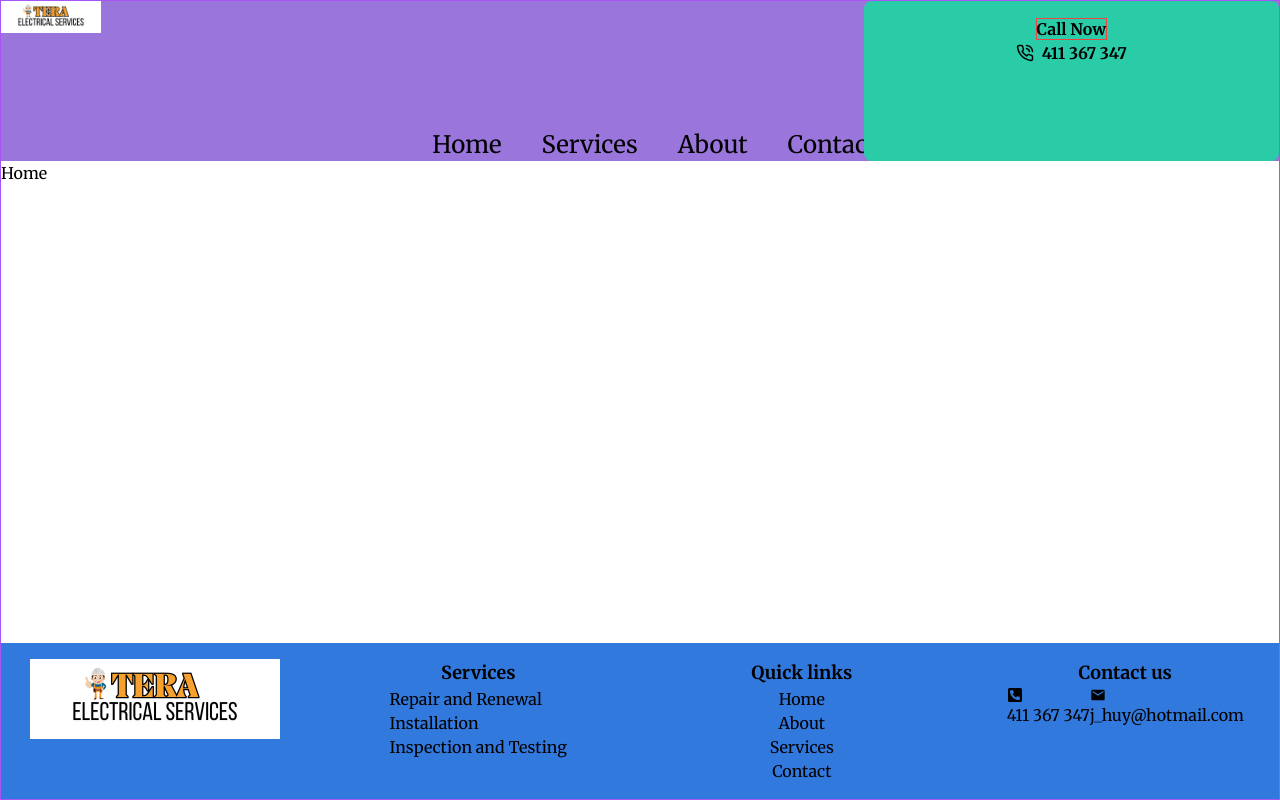
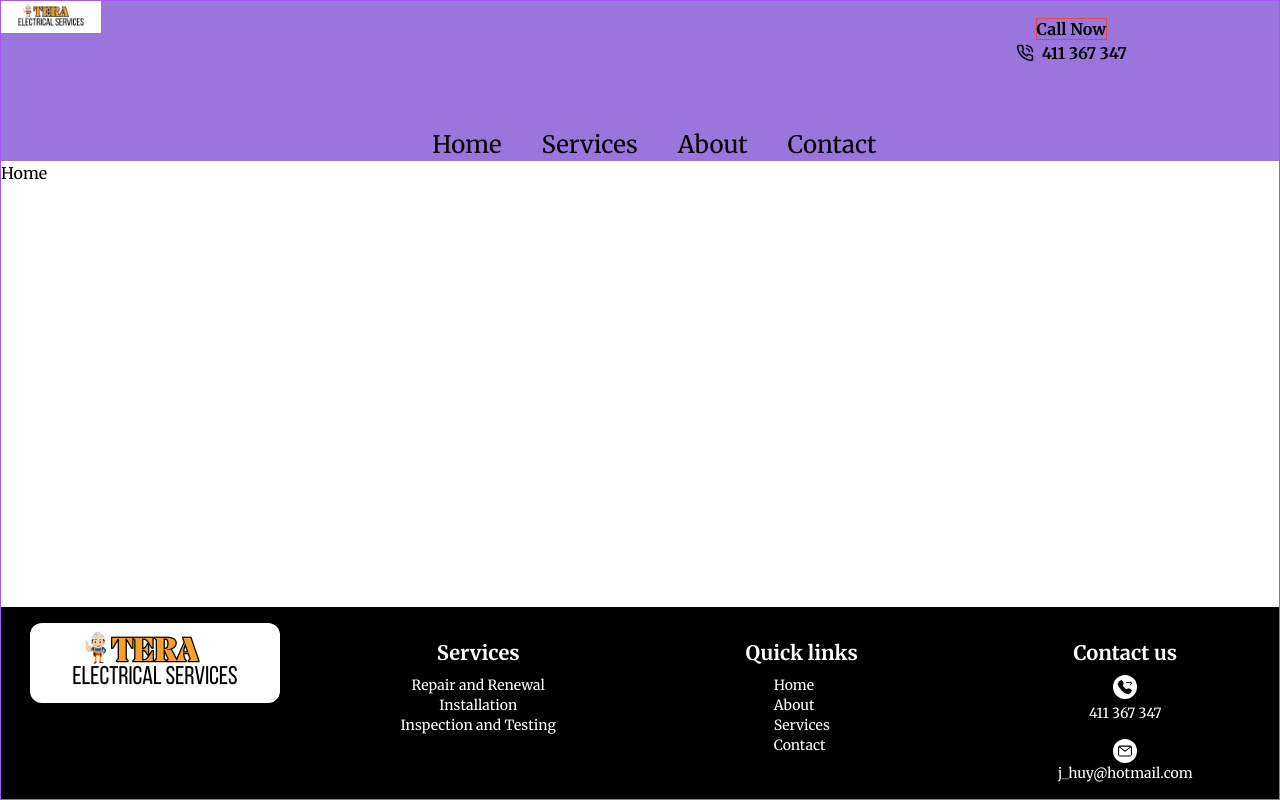
Before and after one commit to Mana12011207/TERA-electrical-services, a React (Create React App) app: page / in a window 1280 px wide. Built offline with nearby package versions, Linux system fonts and the light colour scheme.

Commit message:
Align services list in the center of the screen

```diff
--- a/src/components/Footer.jsx
+++ b/src/components/Footer.jsx
@@ -1,22 +1,22 @@
 import React from "react";
-import { FaPhoneSquareAlt } from "react-icons/fa";
-import { MdEmail } from "react-icons/md";
+import { BsFillTelephoneForwardFill } from "react-icons/bs";
+import { AiOutlineMail } from "react-icons/ai";
 
 function Footer() {
   return (
     <>
-      <footer className="w-full bg-primary-default">
+      <footer className="w-full bg-black">
         <div className="grid w-full grid-cols-1 gap-4 py-4 justify-items-center md:grid-cols-2 xl:grid-cols-4 ">
           <img
-            className=""
+            className="rounded-xl"
             src="assets/images/TeraElectricalServices.png"
             alt="Company logo"
           ></img>
 
           {/* Services */}
-          <div className="w-full justify-items-center">
-            <p className="text-lg font-bold">Services</p>
-            <ul>
+          <div className="flex flex-col items-center w-full mt-4 text-white">
+            <p className="text-xl font-bold">Services</p>
+            <ul className="flex flex-col items-center mt-2 text-sm">
               <li>Repair and Renewal</li>
               <li>Installation</li>
               <li>Inspection and Testing</li>
@@ -24,25 +24,31 @@ function Footer() {
           </div>
 
           {/* Quick links */}
-          <div className="flex flex-col items-center w-full">
-            <p className="text-lg font-bold">Quick links</p>
-            <a href="/">Home</a>
-            <a href="/About">About</a>
-            <a href="/Services">Services</a>
-            <a href="/Contact">Contact</a>
+          <div className="flex flex-col items-center w-full mt-4 text-white">
+            <p className="text-xl font-bold">Quick links</p>
+            <div className="flex flex-col mt-2 text-sm">
+              <a href="/">Home</a>
+              <a href="/About">About</a>
+              <a href="/Services">Services</a>
+              <a href="/Contact">Contact</a>
+            </div>
           </div>
 
           {/* CTA button */}
-          <div className="w-full justify-items-center">
-            <p className="text-lg font-bold">Contact us</p>
-            <button className="">
-              <FaPhoneSquareAlt />
-              <a href="tel:+61411367347">411 367 347</a>
+          <div className="w-full mt-4 text-white justify-items-center">
+            <p className="text-xl font-bold">Contact us</p>
+            <button className="flex flex-col items-center mt-2">
+              <BsFillTelephoneForwardFill className="box-border p-1 text-2xl text-black bg-white rounded-full" />
+              <a href="tel:+61411367347" className="mt-1 text-sm">
+                411 367 347
+              </a>
             </button>
 
-            <button className="">
-              <MdEmail />
-              <a href="mailto:j_huy@hotmail.com">j_huy@hotmail.com</a>
+            <button className="flex flex-col items-center mt-4">
+              <AiOutlineMail className="box-border p-1 text-2xl text-black bg-white rounded-full" />
+              <a href="mailto:j_huy@hotmail.com" className="text-sm">
+                j_huy@hotmail.com
+              </a>
             </button>
           </div>
         </div>
--- a/src/components/Navbar.jsx
+++ b/src/components/Navbar.jsx
@@ -56,7 +56,7 @@ function Navbar() {
         </div>
 
         {/* CTA button */}
-        <button className="box-border flex-col items-center hidden w-auto h-auto font-bold rounded-lg lg:flex bg-secondaryAccent">
+        <button className="box-border flex-col items-center hidden w-auto h-auto font-bold rounded-lg lg:flex bg-accent">
           <div className="p-4">
             <span className="border border-red-500">Call Now</span>
             <div className="flex items-center">
--- a/tailwind.config.js
+++ b/tailwind.config.js
@@ -10,7 +10,7 @@ module.exports = {
         secondaryPrimary: {
           default: "#9a75dc",
         },
-        accent: {
+        primaryAccent: {
           default: "##f1b65b",
         },
         secondaryAccent: {
@@ -18,7 +18,7 @@ module.exports = {
         },
       },
       fontFamily: {
-        sans: ["Merriweather", "sans-serif"],
+        sans: ["Helvetica", "sans-serif"],
       },
     },
   },
```
